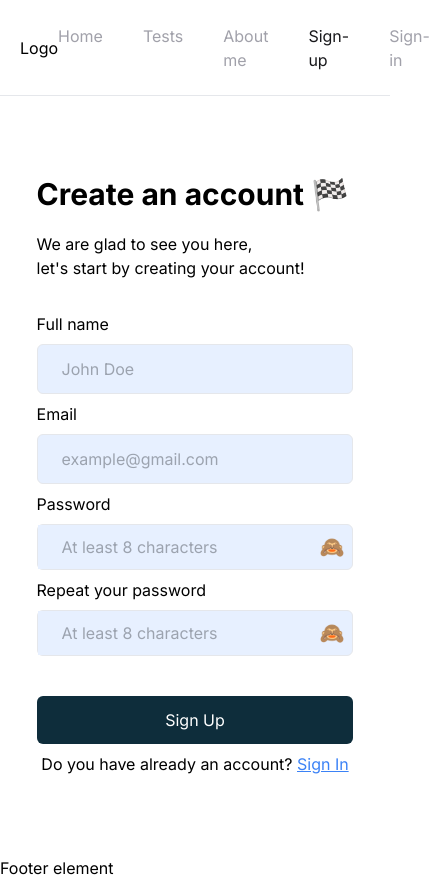
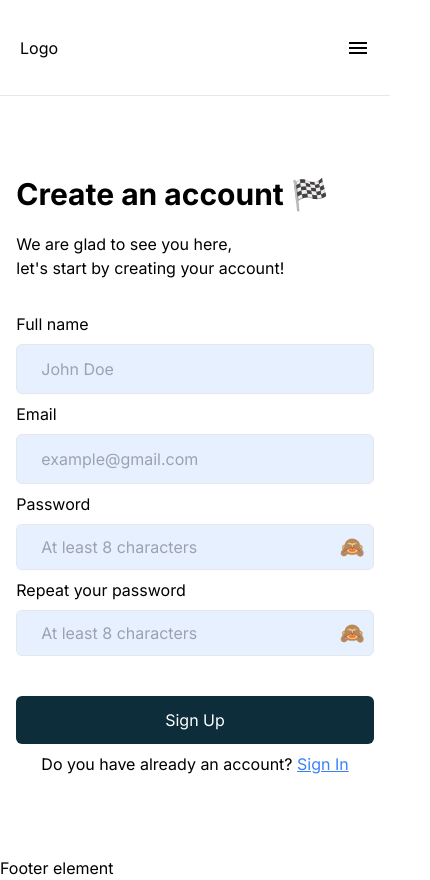
Before and after one commit to danylopriadko9/Psychology-App, a Next.js app in the folder client/: page /sign-up in a window 390 px wide. Shown: the whole page, 430 px wide, since content can reach past the window. Built offline with nearby package versions, Linux system fonts and the light colour scheme.

Commit message:
redux toolkit connected

```diff
--- /dev/null
+++ b/client/src/GlobalRedux/Provider.tsx
@@ -0,0 +1,7 @@
+'use client';
+import React from 'react';
+import { Provider } from 'react-redux';
+import { store } from './store';
+export default function Providers({ children }: { children: React.ReactNode }) {
+  return <Provider store={store}>{children}</Provider>;
+}
--- /dev/null
+++ b/client/src/GlobalRedux/features/mobileMenu/menuSlice.ts
@@ -0,0 +1,44 @@
+'use client';
+// slices/userSlice.js
+import { createSlice, createAsyncThunk } from '@reduxjs/toolkit';
+
+// api call
+// export const fetchUsers = createAsyncThunk(
+//   "users/getAllUsers",
+//   async (thunkApi) => {
+//     const response = await fetch("https://jsonplaceholder.typicode.com/users");
+//     const data = await response.json();
+//     return data;
+//   }
+// );
+
+export interface IMenuState {
+  isMenuOpen: boolean;
+}
+
+const initialState = {
+  isMenuOpen: false,
+};
+
+const menuSlice = createSlice({
+  name: 'menu',
+  initialState,
+  reducers: {
+    changeMenuStatus: (state) => {
+      state.isMenuOpen = !state.isMenuOpen;
+    },
+  },
+  //   extraReducers: (builder) => {
+  //     builder.addCase(fetchUsers.fulfilled, (state, action) => {
+  //       state.loading = false;
+  //       state.users.push(...action.payload);
+  //     });
+
+  //     builder.addCase(fetchUsers.pending, (state, action) => {
+  //       state.loading = true;
+  //     });
+  //   },
+});
+
+export const { changeMenuStatus } = menuSlice.actions;
+export default menuSlice.reducer;
--- /dev/null
+++ b/client/src/GlobalRedux/store.ts
@@ -0,0 +1,19 @@
+'use client';
+// store/store.js
+import { configureStore } from '@reduxjs/toolkit';
+import menuSlice from './features/mobileMenu/menuSlice';
+
+export function makeStore() {
+  return configureStore({
+    reducer: {
+      menu: menuSlice,
+    },
+    devTools: process.env.NODE_ENV !== 'production',
+  });
+}
+
+export const store = makeStore();
+// Infer the `RootState` and `AppDispatch` types from the store itself
+export type RootState = ReturnType<typeof store.getState>;
+// Inferred type: {posts: PostsState, comments: CommentsState, users: UsersState}
+export type AppDispatch = typeof store.dispatch;
--- a/client/src/app/Components/Header.tsx
+++ b/client/src/app/Components/Header.tsx
@@ -3,17 +3,32 @@ import Link from 'next/link';
 import { usePathname } from 'next/navigation';
 import React from 'react';
 import { INavLink } from '../types/links';
+import MenuIcon from '@mui/icons-material/Menu';
+
+//Redux
+import type { RootState } from '../../GlobalRedux/store';
+import { useDispatch, useSelector } from 'react-redux';
+import { changeMenuStatus } from '@/GlobalRedux/features/mobileMenu/menuSlice';
 
 export default function Header() {
   const pathname = usePathname();
+  const { isMenuOpen } = useSelector((state: RootState) => state.menu);
+  const dispatch = useDispatch();
 
   React.useEffect(() => {
-    console.log(pathname);
-  }, [pathname]);
+    console.log(isMenuOpen);
+  }, [isMenuOpen]);
+
   return (
     <header className=' flex justify-between w-full h-24 border-b pr-5 pl-5 items-center'>
       <span>Logo</span>
-      <div className='flex gap-10'>
+      <div
+        className=' md:hidden block'
+        onClick={() => dispatch(changeMenuStatus())}
+      >
+        <MenuIcon />
+      </div>
+      <div className='md:flex gap-10 hidden'>
         {navLinks.map((el: INavLink, i: number) => (
           <Link
             key={i}
--- a/client/src/app/layout.tsx
+++ b/client/src/app/layout.tsx
@@ -4,6 +4,8 @@ import './globals.css';
 import Header from './Components/Header';
 import Footer from './Components/Footer';
 import Container from './Components/Container';
+import { store } from '@/GlobalRedux/store';
+import Providers from '@/GlobalRedux/Provider';
 
 const inter = Inter({ subsets: ['latin'] });
 
@@ -20,11 +22,13 @@ export default function RootLayout({
   return (
     <html lang='en'>
       <body className={inter.className}>
-        <Container>
-          <Header />
-          {children}
-          <Footer />
-        </Container>
+        <Providers>
+          <Container>
+            <Header />
+            {children}
+            <Footer />
+          </Container>
+        </Providers>
       </body>
     </html>
   );
--- a/client/src/app/sign-in/page.tsx
+++ b/client/src/app/sign-in/page.tsx
@@ -6,7 +6,7 @@ export default function SingIn() {
   const [isPasswordVissible, setIsPasswordVissible] = React.useState(false);
   return (
     <main className=' flex flex-col justify-center items-center py-20'>
-      <div className='flex flex-col'>
+      <div className='flex flex-col md:w-1/3 w-11/12'>
         <h1 className=' text-3xl font-bold text-left w-full mb-5'>
           Welcome Back 👋
         </h1>
--- a/client/src/app/sign-up/page.tsx
+++ b/client/src/app/sign-up/page.tsx
@@ -49,7 +49,7 @@ export default function SingIn() {
 
   return (
     <main className=' w-full flex flex-col justify-center items-center py-20'>
-      <div className='flex flex-col'>
+      <div className='flex flex-col md:w-1/3 w-11/12'>
         <h1 className=' text-3xl font-bold text-left w-full mb-5'>
           Create an account 🏁
         </h1>
```
Also changed, not shown: client/package.json (+10 -2 lines), 1 other file (tests, documents, lock files or other folders).
